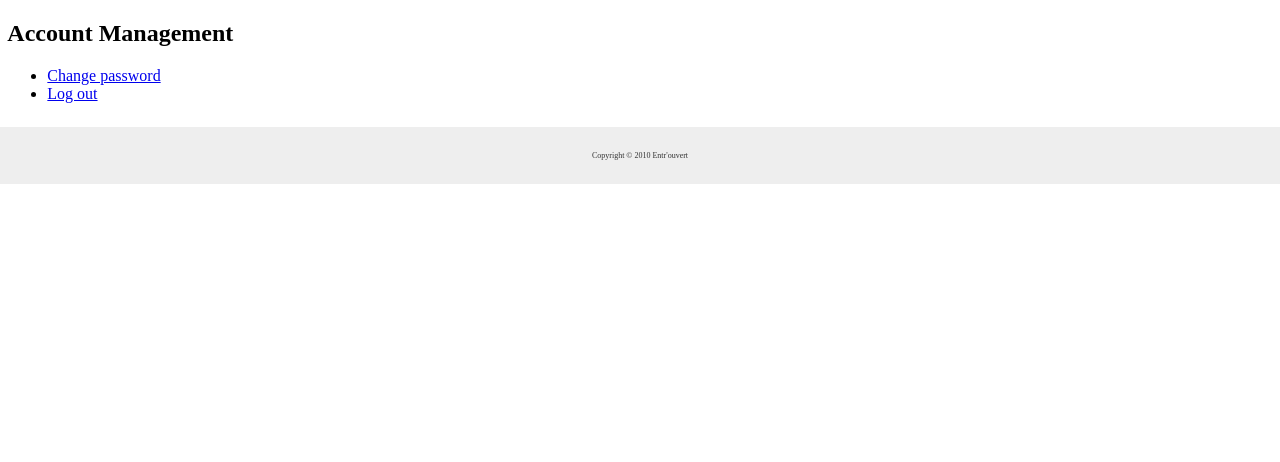
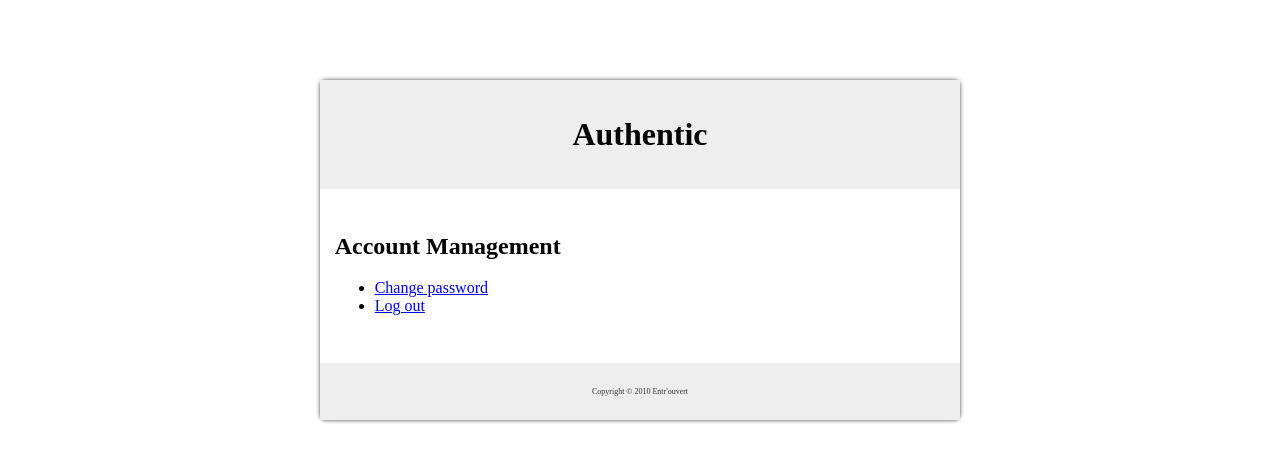
Before and after one commit to incuna/authentic, a Django app: template templates/index.html in a window 1280 px wide. Shown: the top 462 px of the page. Run offline with Django 3.2, Linux system fonts and the light colour scheme; the template is opened without the code that fills it, so the values that code supplies are empty.

Commit message:
Some minimalistic design

```diff
--- a/media/css/style.css
+++ b/media/css/style.css
@@ -4,8 +4,24 @@
 	color: black;
 }
 
+div#wrap {
+	width: 40em;
+	margin: 5em auto;
+	-moz-border-radius: 6px;
+	-webkit-border-radius:6px;
+	-moz-box-shadow: 0 0 4px rgba(0,0,0,0.75);
+	-webkit-box-shadow: 0 0 4px rgba(0,0,0,0.75);
+}
+
+div#header {
+	background: #eee;
+	text-align: center;
+	padding: 2ex;
+}
+
 div#content {
 	margin: 1em 1ex;
+	padding: 1ex;
 }
 
 div#footer {
--- a/templates/base.html
+++ b/templates/base.html
@@ -8,9 +8,11 @@
 </head>
 
 <body>
+  <div id="wrap">
     <div id="header">
-        {% block header %}
-        {% endblock %}
+      {% block header %}
+      <h1>Authentic</h1>
+      {% endblock %}
     </div>
 
     <div id="content">
@@ -22,6 +24,7 @@
         Copyright &copy; 2010 Entr'ouvert
         {% endblock %}
     </div>
+  </div>
 </body>
 
 </html>
```
